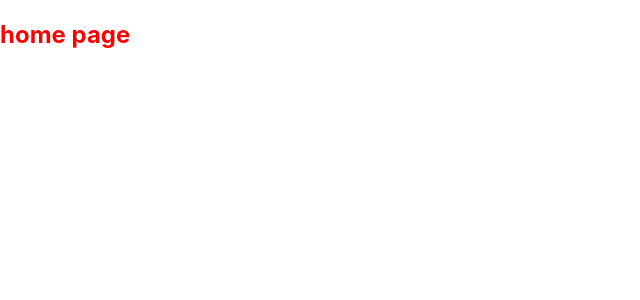
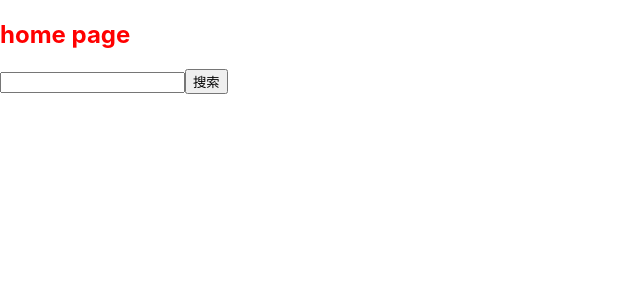
Before and after one commit to BetterLuke/nho-2, a React (Create React App) app: page / in a window 1280 px wide. Shown: the top 300 px of the page, without its empty margins (0-640 px from the left). Built offline with nearby package versions, Linux system fonts and the light colour scheme.

Commit message:
home-header

```diff
--- /dev/null
+++ b/src/components/home-header/HomeHeader.js
@@ -0,0 +1,12 @@
+import React from 'react';
+
+const HomeHeader = () => {
+  return (
+    <div className='home-header'>
+      <input className='home-input'/>
+      <button>搜索</button>
+    </div>
+  )
+}
+
+export default HomeHeader
--- a/src/pages/home/Home.js
+++ b/src/pages/home/Home.js
@@ -1,9 +1,13 @@
 import React from 'react';
 import './home.scss';
+
+import HomeHeader from '../../components/home-header/HomeHeader'
+
 
 const Home = () => (
   <div>
     <h2>home page</h2>
+    <HomeHeader />
   </div>
 )
 
```
Also changed, not shown: src/components/home-header/home-header.scss (added).
